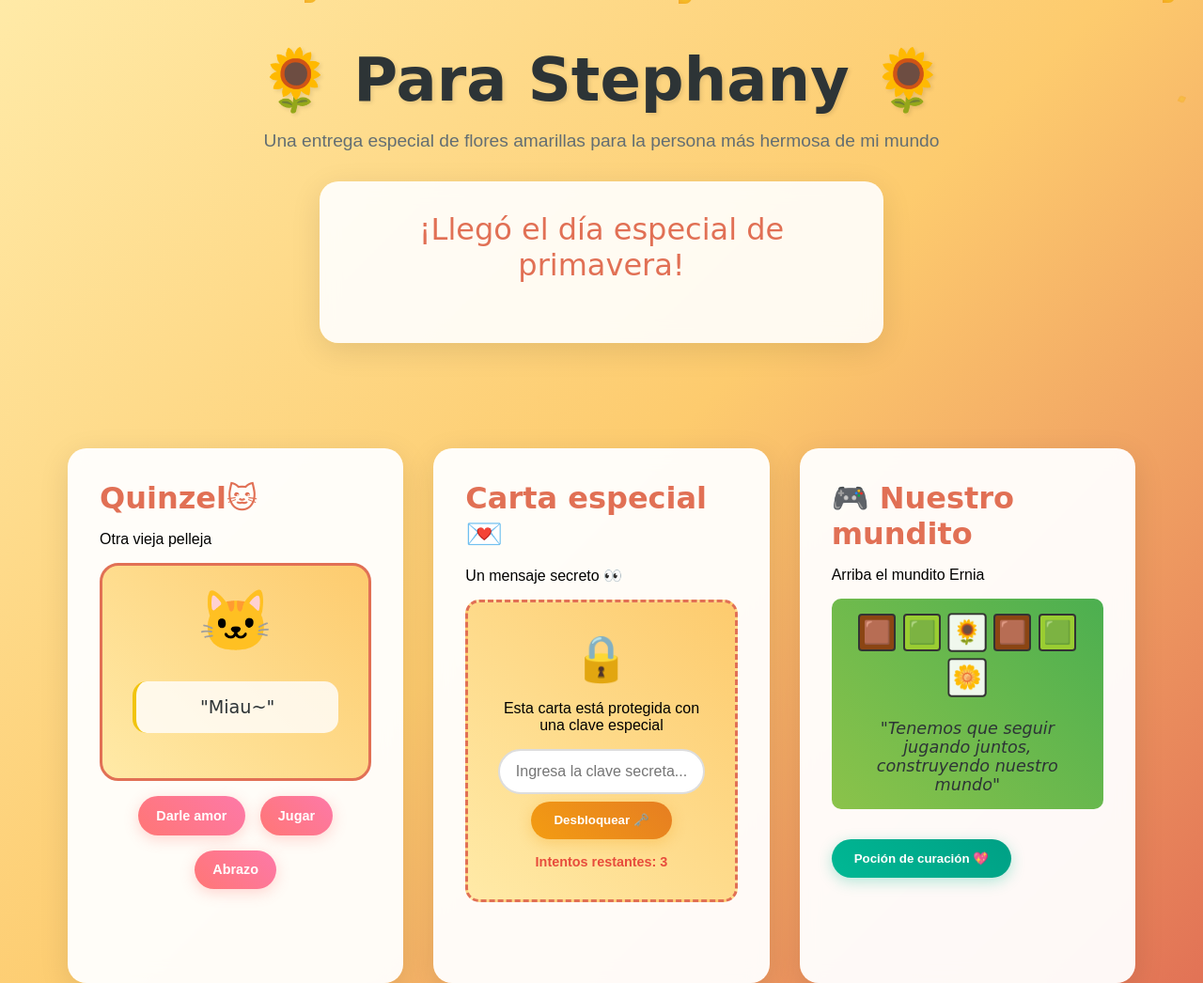
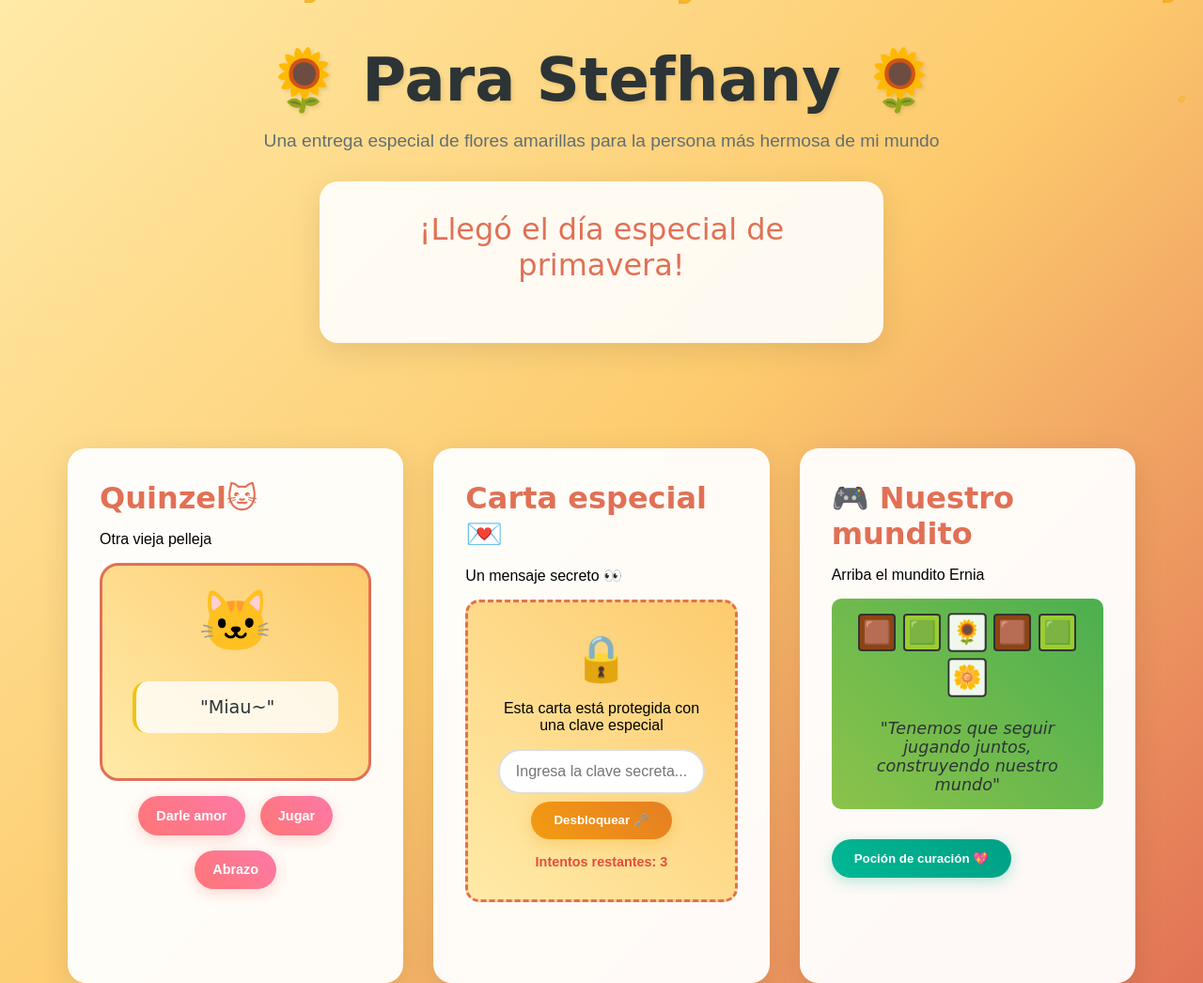
Before and after one commit to Luzuflokz/Luzuflokz.github.io, a plain HTML site: page index.html in a window 1280 px wide. Shown: the top 1046 px of the page at 94% size. Drawn offline with Linux system fonts and the light colour scheme.

Commit message:
Update index.html

```diff
--- a/index.html
+++ b/index.html
@@ -10,7 +10,7 @@
     <div class="petals" id="petals"></div>
 
     <header>
-        <h1>🌻 Para Stephany 🌻</h1>
+        <h1>🌻 Para Stefhany 🌻</h1>
         <p class="subtitle">Una entrega especial de flores amarillas para la persona más hermosa de mi mundo</p>
 
         <div class="countdown-container">
@@ -105,4 +105,5 @@
 
     <script src="script.js"></script>
 </body>
+
 </html>
```
